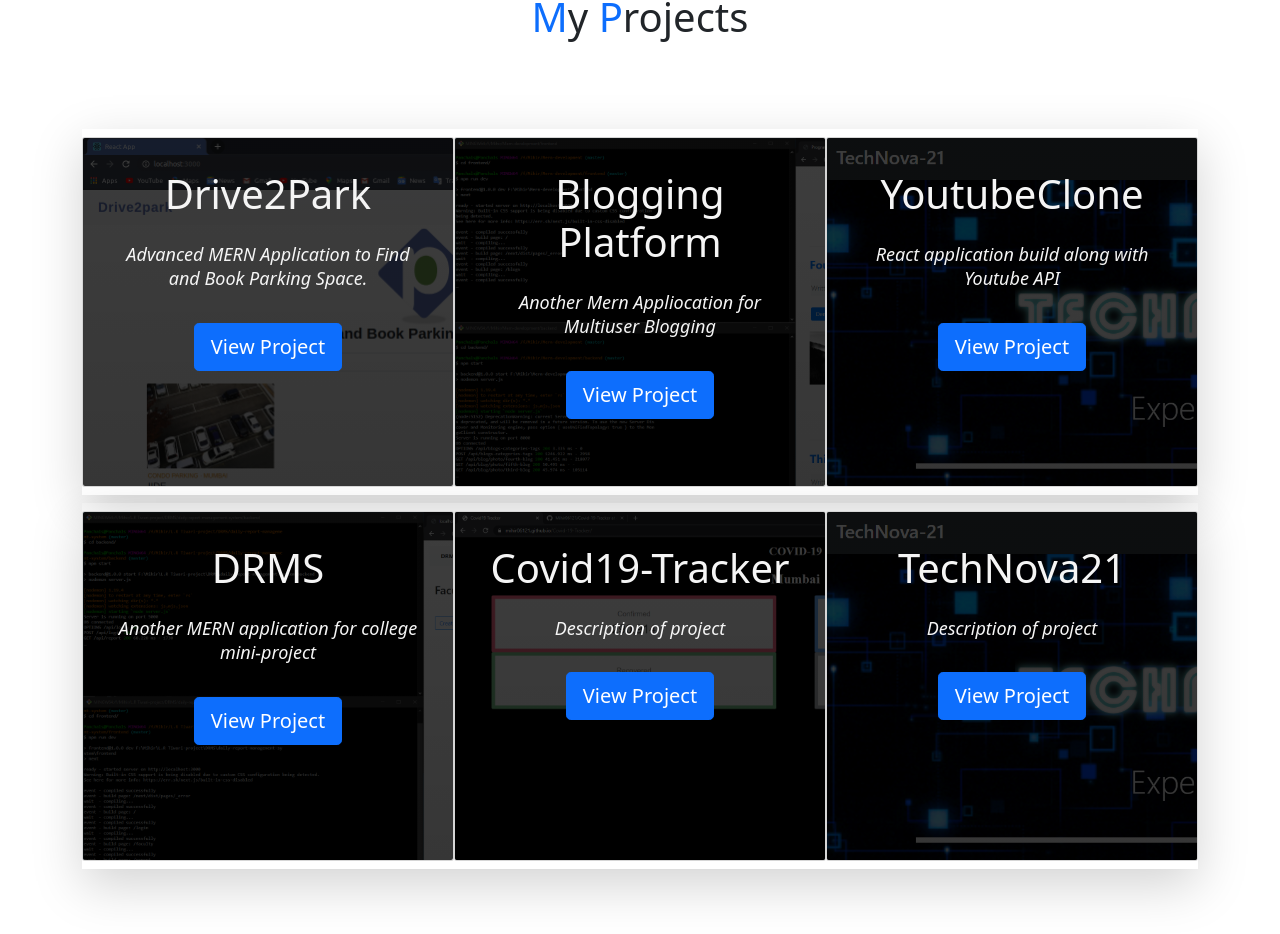
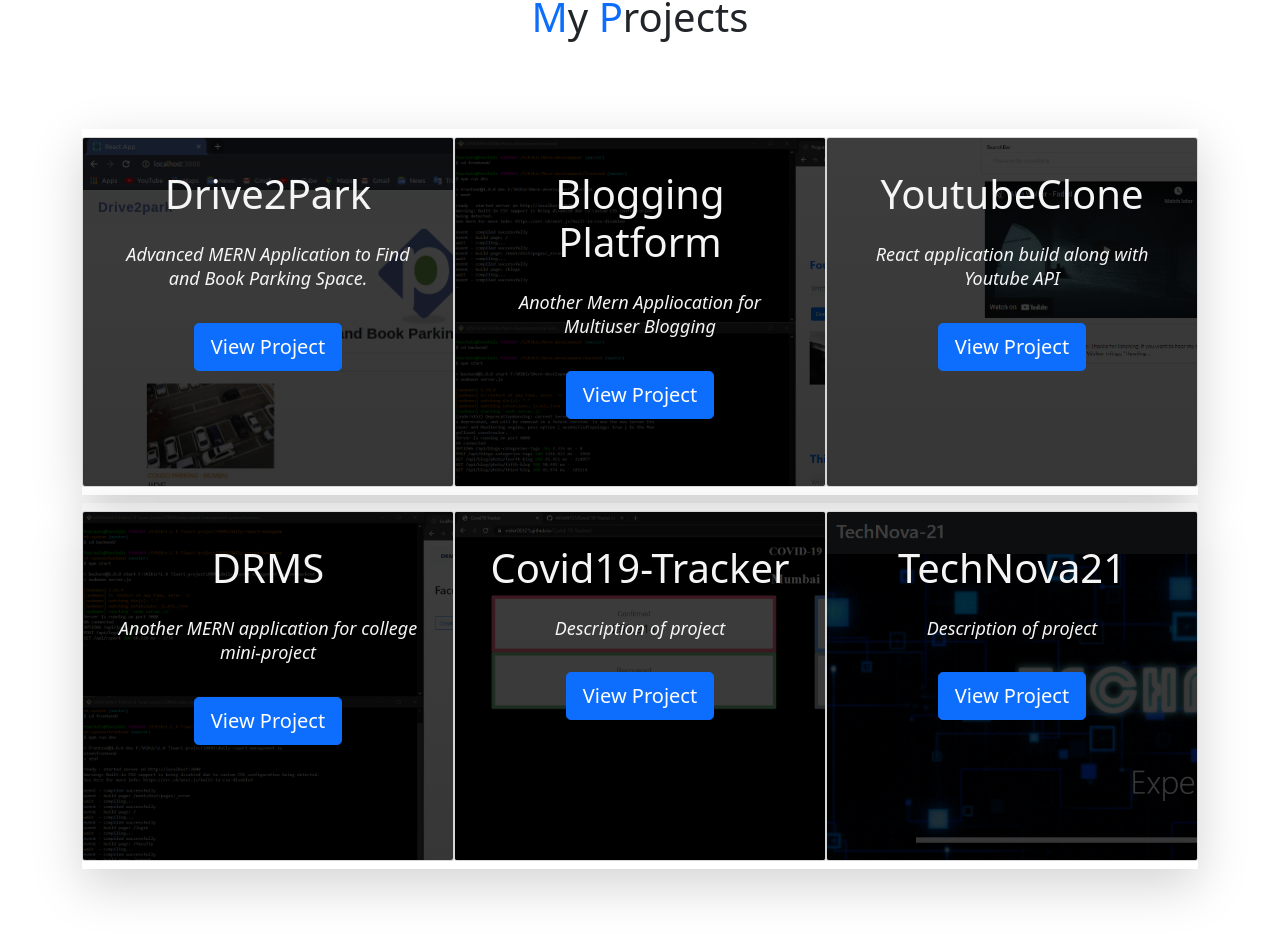
Before and after one commit to Mihir06121/Portfolio-v2, a React (Create React App) app: page / in a window 1280 px wide. Shown: the part 1519-2453 px from the top of the page. Built offline with nearby package versions, Linux system fonts and the light colour scheme; the HTML template or start-up script is replaced by a standard one.

Commit message:
new project added

```diff
--- a/src/components/pages/Home.css
+++ b/src/components/pages/Home.css
@@ -112,7 +112,7 @@ ul {
 .card-img2:nth-child(2):before {
 	background-image: url(../../images/assects/Annotation\ 2020-12-28\ 113046.png);
 }
-.card-img:nth-child(3):before {
+.card-img2:nth-child(3):before {
 	background-image: url(../../images/assects/technova21.png);
 }
  .content {
```
